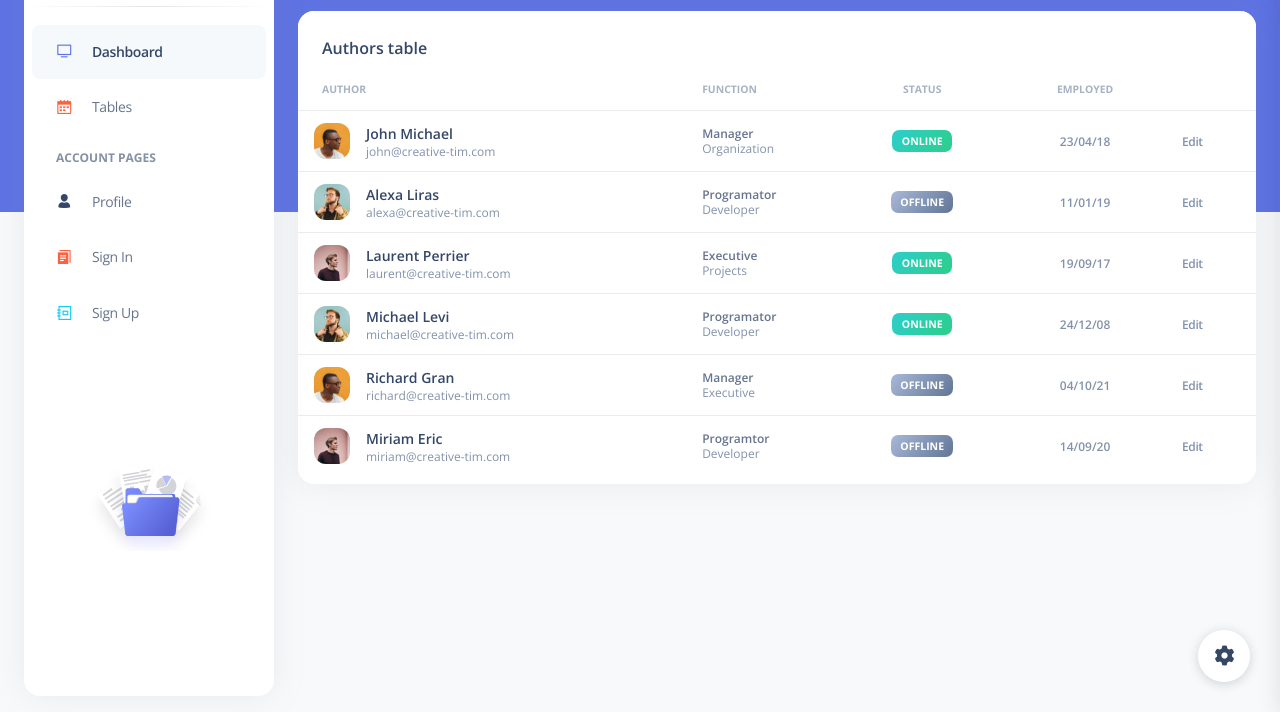
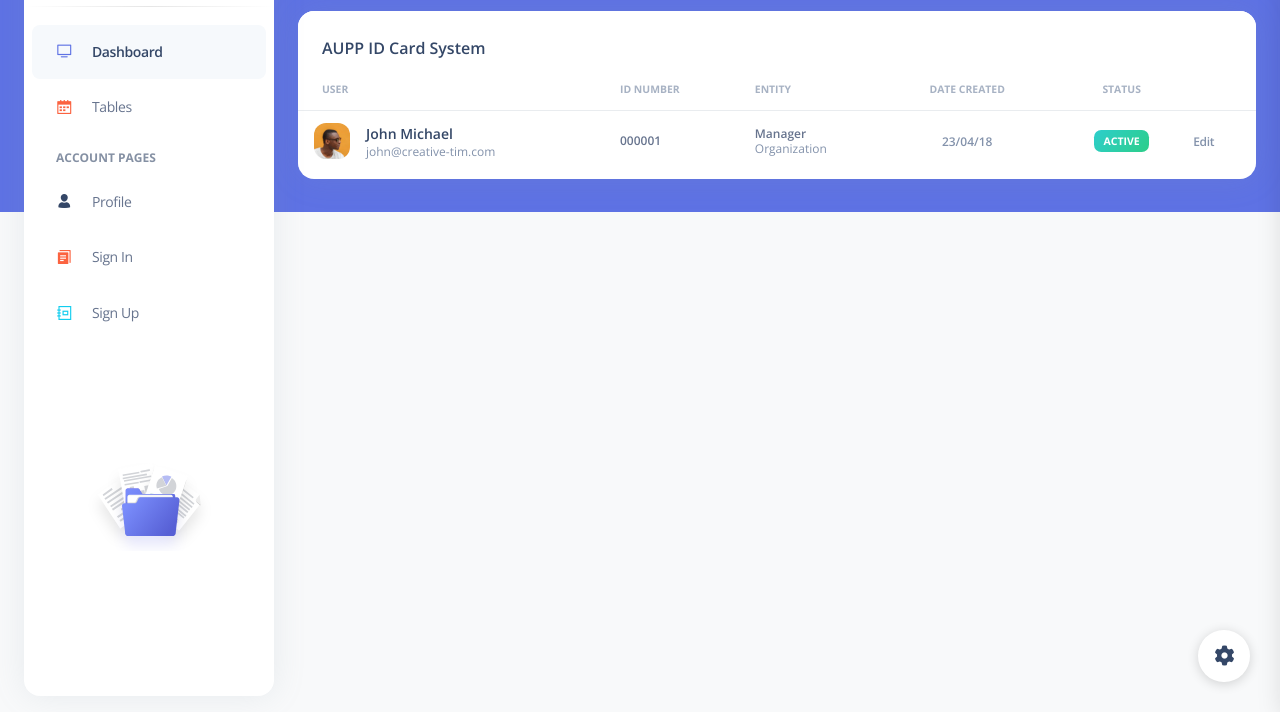
Before and after one commit to vesalTHONG/mock-IDCMS, a website: page pages/tables.html in a window 1280 px wide. Shown: the part 88-800 px from the top of the page. Drawn offline with nearby package versions, Linux system fonts and the light colour scheme.

Commit message:
added Edit User modal

```diff
--- a/pages/tables.html
+++ b/pages/tables.html
@@ -188,6 +188,13 @@
                   placeholder="Type here..."
                 />
               </div>
+              <!-- filter out table content based on Entity -->
+              <select class="form-select" aria-label="Default select example">
+                <option selected>Filter</option>
+                <option value="1">University Student</option>
+                <option value="2">Highschool Student</option>
+                <option value="3">Staff</option>
+              </select>
             </div>
             <ul class="navbar-nav justify-content-end">
               <li class="nav-item d-flex align-items-center">
@@ -358,7 +365,7 @@
           <div class="col-12">
             <div class="card mb-4">
               <div class="card-header pb-0">
-                <h6>Authors table</h6>
+                <h6>AUPP ID Card System</h6>
               </div>
               <div class="card-body px-0 pt-0 pb-2">
                 <div class="table-responsive p-0">
@@ -368,23 +375,29 @@
                         <th
                           class="text-uppercase text-secondary text-xxs font-weight-bolder opacity-7"
                         >
-                          Author
+                          User
                         </th>
                         <th
                           class="text-uppercase text-secondary text-xxs font-weight-bolder opacity-7 ps-2"
                         >
-                          Function
+                          ID Number
+                        </th>
+                        <th
+                          class="text-uppercase text-secondary text-xxs font-weight-bolder opacity-7 ps-2"
+                        >
+                          Entity
+                        </th>
+                        <th
+                          class="text-center text-uppercase text-secondary text-xxs font-weight-bolder opacity-7"
+                        >
+                          Date Created
                         </th>
                         <th
                           class="text-center text-uppercase text-secondary text-xxs font-weight-bolder opacity-7"
                         >
                           Status
                         </th>
-                        <th
-                          class="text-center text-uppercase text-secondary text-xxs font-weight-bolder opacity-7"
-                        >
-                          Employed
-                        </th>
+
                         <th class="text-secondary opacity-7"></th>
                       </tr>
                     </thead>
@@ -396,276 +409,145 @@
                               <img
                                 src="../assets/img/team-2.jpg"
                                 class="avatar avatar-sm me-3"
+                                id="profile"
                                 alt="user1"
                               />
                             </div>
                             <div
                               class="d-flex flex-column justify-content-center"
                             >
-                              <h6 class="mb-0 text-sm">John Michael</h6>
-                              <p class="text-xs text-secondary mb-0">
+                              <h6 class="mb-0 text-sm" id="name">
+                                John Michael
+                              </h6>
+                              <p class="text-xs text-secondary mb-0" id="email">
                                 john@creative-tim.com
                               </p>
                             </div>
                           </div>
                         </td>
                         <td>
-                          <p class="text-xs font-weight-bold mb-0">Manager</p>
-                          <p class="text-xs text-secondary mb-0">
+                          <p
+                            class="text-xs font-weight-bold mb-0"
+                            id="idNumber"
+                          >
+                            000001
+                          </p>
+                        </td>
+                        <td>
+                          <p class="text-xs font-weight-bold mb-0" id="title">
+                            Manager
+                          </p>
+                          <p class="text-xs text-secondary mb-0" id="entity">
                             Organization
                           </p>
                         </td>
-                        <td class="align-middle text-center text-sm">
-                          <span class="badge badge-sm bg-gradient-success"
-                            >Online</span
+
+                        <td class="align-middle text-center">
+                          <span
+                            class="text-secondary text-xs font-weight-bold"
+                            id="dateCreated"
+                            >23/04/18</span
                           >
                         </td>
-                        <td class="align-middle text-center">
-                          <span class="text-secondary text-xs font-weight-bold"
-                            >23/04/18</span
+                        <td class="align-middle text-center text-sm">
+                          <span
+                            class="badge badge-sm bg-gradient-success"
+                            id="status"
+                            >Active</span
                           >
                         </td>
                         <td class="align-middle">
                           <a
                             href="javascript:;"
                             class="text-secondary font-weight-bold text-xs"
+                            id="editUser"
                             data-toggle="tooltip"
                             data-original-title="Edit user"
                           >
                             Edit
                           </a>
                         </td>
-                      </tr>
-                      <tr>
-                        <td>
-                          <div class="d-flex px-2 py-1">
-                            <div>
-                              <img
-                                src="../assets/img/team-3.jpg"
-                                class="avatar avatar-sm me-3"
-                                alt="user2"
-                              />
-                            </div>
-                            <div
-                              class="d-flex flex-column justify-content-center"
-                            >
-                              <h6 class="mb-0 text-sm">Alexa Liras</h6>
-                              <p class="text-xs text-secondary mb-0">
-                                alexa@creative-tim.com
-                              </p>
+                        <!-- Prompt Edit User Model -->
+                        <div
+                          class="modal fade"
+                          id="editUserModal"
+                          tabindex="-1"
+                          role="dialog"
+                          aria-labelledby="editUserModalLabel"
+                          aria-hidden="true"
+                        >
+                          <div class="modal-dialog" role="document">
+                            <div class="modal-content">
+                              <div class="modal-header">
+                                <h5 class="modal-title" id="editUserModalLabel">
+                                  Edit User Information
+                                </h5>
+                              </div>
+                              <div class="modal-body">
+                                <form>
+                                  <div class="form-group">
+                                    <label for="editName">Name</label>
+                                    <input
+                                      type="text"
+                                      class="form-control"
+                                      id="editName"
+                                      placeholder="Enter Name"
+                                    />
+                                  </div>
+                                  <div class="form-group">
+                                    <label for="editDateCreated"
+                                      >Date Created</label
+                                    >
+                                    <input
+                                      type="date"
+                                      class="form-control"
+                                      id="editDateCreated"
+                                    />
+                                  </div>
+                                  <div class="form-group">
+                                    <label for="editIDNumber">ID Number</label>
+                                    <input
+                                      type="text"
+                                      class="form-control"
+                                      id="editIDNumber"
+                                      placeholder="Enter ID Number"
+                                    />
+                                  </div>
+                                  <div class="form-group">
+                                    <label for="editActiveStatus"
+                                      >Active Status</label
+                                    >
+                                    <select
+                                      class="form-control"
+                                      id="editActiveStatus"
+                                    >
+                                      <option value="active">Active</option>
+                                      <option value="inactive">Inactive</option>
+                                    </select>
+                                  </div>
+                                </form>
+                              </div>
+                              <div class="modal-footer">
+                                <button
+                                  type="button"
+                                  class="btn btn-secondary"
+                                  data-dismiss="modal"
+                                  id="close"
+                                >
+                                  Close
+                                </button>
+                                <button
+                                  type="button"
+                                  class="btn btn-primary"
+                                  id="saveChanges"
+                                >
+                                  Save Changes
+                                </button>
+                              </div>
                             </div>
                           </div>
-                        </td>
-                        <td>
-                          <p class="text-xs font-weight-bold mb-0">
-                            Programator
-                          </p>
-                          <p class="text-xs text-secondary mb-0">Developer</p>
-                        </td>
-                        <td class="align-middle text-center text-sm">
-                          <span class="badge badge-sm bg-gradient-secondary"
-                            >Offline</span
-                          >
-                        </td>
-                        <td class="align-middle text-center">
-                          <span class="text-secondary text-xs font-weight-bold"
-                            >11/01/19</span
-                          >
-                        </td>
-                        <td class="align-middle">
-                          <a
-                            href="javascript:;"
-                            class="text-secondary font-weight-bold text-xs"
-                            data-toggle="tooltip"
-                            data-original-title="Edit user"
-                          >
-                            Edit
-                          </a>
-                        </td>
-                      </tr>
-                      <tr>
-                        <td>
-                          <div class="d-flex px-2 py-1">
-                            <div>
-                              <img
-                                src="../assets/img/team-4.jpg"
-                                class="avatar avatar-sm me-3"
-                                alt="user3"
-                              />
-                            </div>
-                            <div
-                              class="d-flex flex-column justify-content-center"
-                            >
-                              <h6 class="mb-0 text-sm">Laurent Perrier</h6>
-                              <p class="text-xs text-secondary mb-0">
-                                laurent@creative-tim.com
-                              </p>
-                            </div>
-                          </div>
-                        </td>
-                        <td>
-                          <p class="text-xs font-weight-bold mb-0">Executive</p>
-                          <p class="text-xs text-secondary mb-0">Projects</p>
-                        </td>
-                        <td class="align-middle text-center text-sm">
-                          <span class="badge badge-sm bg-gradient-success"
-                            >Online</span
-                          >
-                        </td>
-                        <td class="align-middle text-center">
-                          <span class="text-secondary text-xs font-weight-bold"
-                            >19/09/17</span
-                          >
-                        </td>
-                        <td class="align-middle">
-                          <a
-                            href="javascript:;"
-                            class="text-secondary font-weight-bold text-xs"
-                            data-toggle="tooltip"
-                            data-original-title="Edit user"
-                          >
-                            Edit
-                          </a>
-                        </td>
-                      </tr>
-                      <tr>
-                        <td>
-                          <div class="d-flex px-2 py-1">
-                            <div>
-                              <img
-                                src="../assets/img/team-3.jpg"
-                                class="avatar avatar-sm me-3"
-                                alt="user4"
-                              />
-                            </div>
-                            <div
-                              class="d-flex flex-column justify-content-center"
-                            >
-                              <h6 class="mb-0 text-sm">Michael Levi</h6>
-                              <p class="text-xs text-secondary mb-0">
-                                michael@creative-tim.com
-                              </p>
-                            </div>
-                          </div>
-                        </td>
-                        <td>
-                          <p class="text-xs font-weight-bold mb-0">
-                            Programator
-                          </p>
-                          <p class="text-xs text-secondary mb-0">Developer</p>
-                        </td>
-                        <td class="align-middle text-center text-sm">
-                          <span class="badge badge-sm bg-gradient-success"
-                            >Online</span
-                          >
-                        </td>
-                        <td class="align-middle text-center">
-                          <span class="text-secondary text-xs font-weight-bold"
-                            >24/12/08</span
-                          >
-                        </td>
-                        <td class="align-middle">
-                          <a
-                            href="javascript:;"
-                            class="text-secondary font-weight-bold text-xs"
-                            data-toggle="tooltip"
-                            data-original-title="Edit user"
-                          >
-                            Edit
-                          </a>
-                        </td>
-                      </tr>
-                      <tr>
-                        <td>
-                          <div class="d-flex px-2 py-1">
-                            <div>
-                              <img
-                                src="../assets/img/team-2.jpg"
-                                class="avatar avatar-sm me-3"
-                                alt="user5"
-                              />
-                            </div>
-                            <div
-                              class="d-flex flex-column justify-content-center"
-                            >
-                              <h6 class="mb-0 text-sm">Richard Gran</h6>
-                              <p class="text-xs text-secondary mb-0">
-                                richard@creative-tim.com
-                              </p>
-                            </div>
-                          </div>
-                        </td>
-                        <td>
-                          <p class="text-xs font-weight-bold mb-0">Manager</p>
-                          <p class="text-xs text-secondary mb-0">Executive</p>
-                        </td>
-                        <td class="align-middle text-center text-sm">
-                          <span class="badge badge-sm bg-gradient-secondary"
-                            >Offline</span
-                          >
-                        </td>
-                        <td class="align-middle text-center">
-                          <span class="text-secondary text-xs font-weight-bold"
-                            >04/10/21</span
-                          >
-                        </td>
-                        <td class="align-middle">
-                          <a
-                            href="javascript:;"
-                            class="text-secondary font-weight-bold text-xs"
-                            data-toggle="tooltip"
-                            data-original-title="Edit user"
-                          >
-                            Edit
-                          </a>
-                        </td>
-                      </tr>
-                      <tr>
-                        <td>
-                          <div class="d-flex px-2 py-1">
-                            <div>
-                              <img
-                                src="../assets/img/team-4.jpg"
-                                class="avatar avatar-sm me-3"
-                                alt="user6"
-                              />
-                            </div>
-                            <div
-                              class="d-flex flex-column justify-content-center"
-                            >
-                              <h6 class="mb-0 text-sm">Miriam Eric</h6>
-                              <p class="text-xs text-secondary mb-0">
-                                miriam@creative-tim.com
-                              </p>
-                            </div>
-                          </div>
-                        </td>
-                        <td>
-                          <p class="text-xs font-weight-bold mb-0">
-                            Programtor
-                          </p>
-                          <p class="text-xs text-secondary mb-0">Developer</p>
-                        </td>
-                        <td class="align-middle text-center text-sm">
-                          <span class="badge badge-sm bg-gradient-secondary"
-                            >Offline</span
-                          >
-                        </td>
-                        <td class="align-middle text-center">
-                          <span class="text-secondary text-xs font-weight-bold"
-                            >14/09/20</span
-                          >
-                        </td>
-                        <td class="align-middle">
-                          <a
-                            href="javascript:;"
-                            class="text-secondary font-weight-bold text-xs"
-                            data-toggle="tooltip"
-                            data-original-title="Edit user"
-                          >
-                            Edit
-                          </a>
-                        </td>
+                        </div>
+                        <!-- End of Prompt Edit User Model -->
                       </tr>
                     </tbody>
                   </table>
@@ -1243,6 +1125,8 @@
     <script src="../assets/js/core/bootstrap.min.js"></script>
     <script src="../assets/js/plugins/perfect-scrollbar.min.js"></script>
     <script src="../assets/js/plugins/smooth-scrollbar.min.js"></script>
+    <script src="https://code.jquery.com/jquery-3.5.1.slim.min.js"></script>
+    <script src="https://cdn.jsdelivr.net/npm/bootstrap@4.5.2/dist/js/bootstrap.bundle.min.js"></script>
     <script>
       var win = navigator.platform.indexOf("Win") > -1;
       if (win && document.querySelector("#sidenav-scrollbar")) {
@@ -1256,5 +1140,34 @@
     <script async defer src="https://buttons.github.io/buttons.js"></script>
     <!-- Control Center for Soft Dashboard: parallax effects, scripts for the example pages etc -->
     <script src="../assets/js/argon-dashboard.min.js?v=2.0.4"></script>
+
+    <!-- Edit user prompt -->
+    <script>
+      $(document).ready(function () {
+        // Handle the "Edit User" link click event
+        $("#editUser").click(function () {
+          // Display the modal
+          $("#editUserModal").modal("show");
+        });
+
+        // Handle the "Save Changes" button click event
+        $("#saveChanges").click(function () {
+          // Get the updated values from the form fields
+          var updatedName = $("#editName").val();
+          var updatedDateCreated = $("#editDateCreated").val();
+          var updatedIDNumber = $("#editIDNumber").val();
+          var updatedActiveStatus = $("#editActiveStatus").val();
+          // Do something with the updated values, such as sending them to the server for processing
+
+          // Close the modal
+          $("#editUserModal").modal("hide");
+        });
+        // Handle the "Close" button click event
+        $("#close").click(function () {
+          // Close the modal
+          $("#editUserModal").modal("hide");
+        });
+      });
+    </script>
   </body>
 </html>
```
